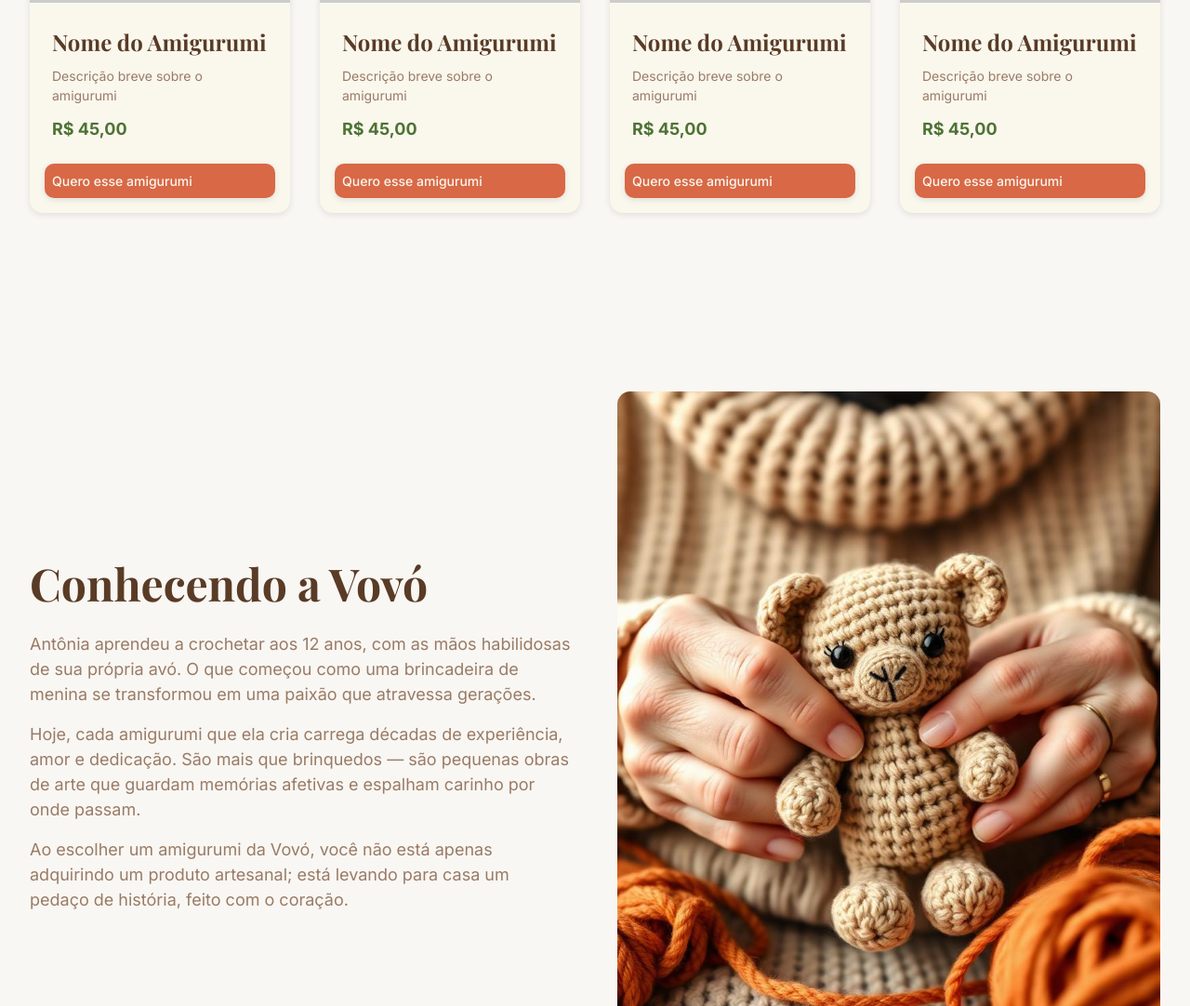
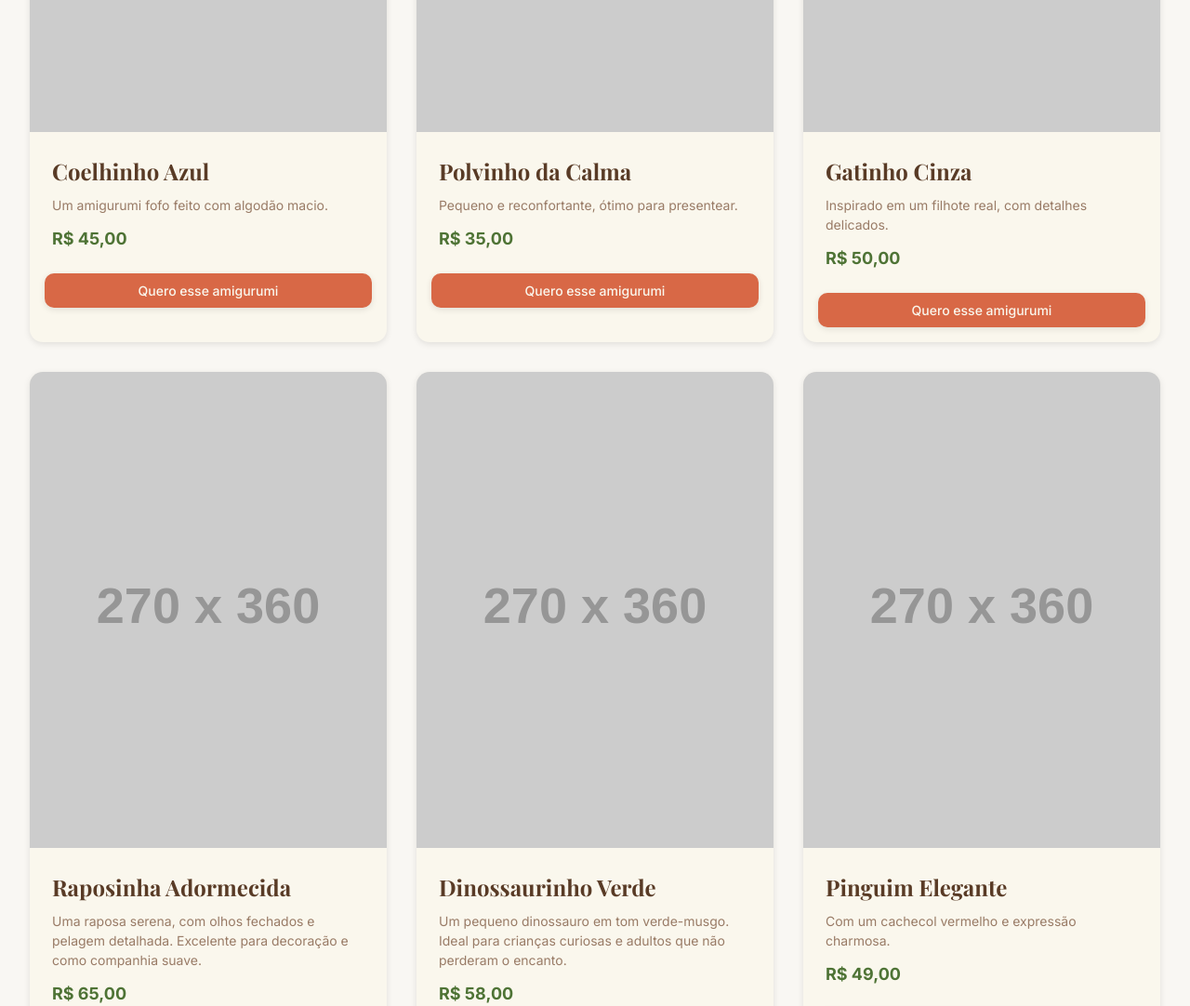
Before and after one commit to grazielle-marttdev/amigurumis-vovo, a plain HTML site: page index.html in a window 1280 px wide. Shown: the part 1234-2316 px from the top of the page at 93% size. Drawn offline with nearby package versions, Linux system fonts and the light colour scheme; placeholder pictures from the web are drawn by us; a web font is replaced by a local one.

Commit message:
feat: Implementa carregamento dinâmico de produtos
- Adiciona arquivo assets/data/products.json com dados dos produtos.

- Cria classes.js para gerar cards de produtos dinamicamente.

- Cria main.js para carregar produtos e renderizá-los na página.

- Atualiza index.html para usar o carregamento dinâmico e remove conteúdo estático.

- Ajusta css/components/products.css para melhor responsividade e alinhamento dos cards.

```diff
--- a/assets/data/products.json
+++ b/assets/data/products.json
@@ -0,0 +1,58 @@
+[
+    {
+        "nome": "Coelhinho Azul",
+        "descricao": "Um amigurumi fofo feito com algodão macio.",
+        "preco": "45,00",
+        "imagem": "https://placehold.co/270x360",
+        "whatsapp": "https://api.whatsapp.com/send?phone=5511999999999"
+    },
+    {
+        "nome": "Polvinho da Calma",
+        "descricao": "Pequeno e reconfortante, ótimo para presentear.",
+        "preco": "35,00",
+        "imagem": "https://placehold.co/270x360",
+        "whatsapp": "https://api.whatsapp.com/send?phone=5511988888888"
+    },
+    {
+        "nome": "Gatinho Cinza",
+        "descricao": "Inspirado em um filhote real, com detalhes delicados.",
+        "preco": "50,00",
+        "imagem": "https://placehold.co/270x360",
+        "whatsapp": "https://api.whatsapp.com/send?phone=5511977777777"
+    },
+    {
+        "nome": "Raposinha Adormecida",
+        "descricao": "Uma raposa serena, com olhos fechados e pelagem detalhada. Excelente para decoração e como companhia suave.",
+        "preco": "65,00",
+        "imagem": "https://placehold.co/270x360",
+        "whatsapp": "https://api.whatsapp.com/send?phone=5511966666666"
+    },
+    {
+        "nome": "Dinossaurinho Verde",
+        "descricao": "Um pequeno dinossauro em tom verde-musgo. Ideal para crianças curiosas e adultos que não perderam o encanto.",
+        "preco": "58,00",
+        "imagem": "https://placehold.co/270x360",
+        "whatsapp": "https://api.whatsapp.com/send?phone=5511955555555"
+    },
+    {
+        "nome": "Pinguim Elegante",
+        "descricao": "Com um cachecol vermelho e expressão charmosa.",
+        "preco": "49,00",
+        "imagem": "https://placehold.co/270x360",
+        "whatsapp": "https://api.whatsapp.com/send?phone=5511944444444"
+    },
+    {
+        "nome": "Suculentinha Amigurumi",
+        "descricao": "Perfeita para quem ama plantas, mas não quer regar nada.",
+        "preco": "30,00",
+        "imagem": "https://placehold.co/270x360",
+        "whatsapp": "https://api.whatsapp.com/send?phone=5511933333333"
+    },
+    {
+        "nome": "Urso Mel",
+        "descricao": "Um ursinho marrom-claro com laço de cetim amarelo.",
+        "preco": "55,00",
+        "imagem": "https://placehold.co/270x360",
+        "whatsapp": "https://api.whatsapp.com/send?phone=5511922222222"
+    }
+]
--- a/css/components/products.css
+++ b/css/components/products.css
@@ -21,6 +21,7 @@
     display: grid;
     grid-template-columns: repeat(1, 1fr);
     gap: 1.5rem;
+    flex-wrap: wrap;
     width: 100%;
 }
 
@@ -67,6 +68,7 @@
 }
 
 .btn.card {
+    text-align: center;
     font-size: 0.875rem;
     width: 100%;
 }
@@ -103,6 +105,6 @@
     }
 
     .work-gallery {
-        grid-template-columns: repeat(4, 1fr);
+        grid-template-columns: repeat(3, 1fr);
     }
 }
--- a/index.html
+++ b/index.html
@@ -58,64 +58,7 @@
             <h2 class="work-title section-title">Trabalhos da Vovó</h2>
             <p class="work-subtitle">Cada amigurumi é feito com carinho e atenção aos detalhes. Peças únicas que trazem alegria e afeto.</p>
 
-            <div class="work-gallery">
-                <div class="card">
-                    <img src="https://placehold.co/270x360" alt="">
-
-                    <div class="card-content">
-                        <h2 class="card-title">Nome do Amigurumi</h2>
-                        <p class="card-description">Descrição breve sobre o amigurumi</p>
-                        <span class="card-price">R$ 45,00</span>
-                    </div>
-
-                    <div class="btn-container">
-                        <button class="btn card">Quero esse amigurumi</button>
-                    </div>
-                </div>
-
-                <div class="card">
-                    <img src="https://placehold.co/270x360" alt="">
-
-                    <div class="card-content">
-                        <h2 class="card-title">Nome do Amigurumi</h2>
-                        <p class="card-description">Descrição breve sobre o amigurumi</p>
-                        <span class="card-price">R$ 45,00</span>
-                    </div>
-
-                    <div class="btn-container">
-                        <button class="btn card">Quero esse amigurumi</button>
-                    </div>
-                </div>
-
-                <div class="card">
-                    <img src="https://placehold.co/270x360" alt="">
-
-                    <div class="card-content">
-                        <h2 class="card-title">Nome do Amigurumi</h2>
-                        <p class="card-description">Descrição breve sobre o amigurumi</p>
-                        <span class="card-price">R$ 45,00</span>
-                    </div>
-
-                    <div class="btn-container">
-                        <button class="btn card">Quero esse amigurumi</button>
-                    </div>
-                </div>
-
-                <div class="card">
-                    <img src="https://placehold.co/270x360" alt="">
-
-                    <div class="card-content">
-                        <h2 class="card-title">Nome do Amigurumi</h2>
-                        <p class="card-description">Descrição breve sobre o amigurumi</p>
-                        <span class="card-price">R$ 45,00</span>
-                    </div>
-
-                    <div class="btn-container">
-                        <button class="btn card">Quero esse amigurumi</button>
-                    </div>
-                </div>
-
-            </div>
+            <div class="work-gallery" id="work-gallery"></div>
         </section>
 
         <!-- Seção Sobre -->
@@ -162,4 +105,6 @@
     </footer>
 </body>
 
+<script type="module" src="./js/main.js"></script>
+
 </html>
--- a/js/classes.js
+++ b/js/classes.js
@@ -0,0 +1,55 @@
+class cardProdutos {
+    constructor(produto) {
+        // guarda as informações
+        this.img = produto.imagem;
+        this.nome = produto.nome;
+        this.desc = produto.descricao;
+        this.preco = produto.preco;
+        this.link = produto.whatsapp;
+    }
+
+    gerarElemento() {
+        // Criar div principal
+        const card = document.createElement('div');
+        card.classList.add('card');
+
+        // Criar imagem
+        const imagem = document.createElement('img');
+        imagem.src = this.img;
+        imagem.alt = this.nome;
+
+        // Criar conteúdo do card
+        const conteudo = document.createElement('div');
+        conteudo.classList.add('card-content');
+
+        conteudo.innerHTML = `
+            <h2 class="card-title">${this.nome}</h2>
+            <p class="card-description">${this.desc}</p>
+            <span class="card-price">R$ ${this.preco}</span>
+        `;
+
+        // Criar o botão de Whatsapp
+        const botaoContainer = document.createElement('div');
+        botaoContainer.classList.add('btn-container');
+
+        const link = document.createElement('a');
+        link.href = this.link;
+        link.target = "_blank";
+        link.classList.add('btn', 'card');
+
+        link.textContent = "Quero esse amigurumi";
+
+        botaoContainer.appendChild(link);
+
+        // Montar o card final
+        card.appendChild(imagem);
+        card.appendChild(conteudo);
+        card.appendChild(botaoContainer);
+
+        // Retornar o card
+        return card;
+    }
+}
+
+// Permitir que outros arquivos usem essa classe
+export default cardProdutos;
--- a/js/main.js
+++ b/js/main.js
@@ -0,0 +1,27 @@
+import cardProdutos from "./classes.js";
+
+async function carregarProdutos() {
+    // Pega o JSON
+    const resposta = await fetch("./assets/data/products.json");
+
+    // Converte o JSON para o objeto
+    const produtos = await resposta.json();
+
+    return produtos;
+}
+
+async function iniciar() {
+    // Seleciona o container onde os card vão aparecer (no HTML)
+    const container = document.querySelector('#work-gallery');
+
+    // Carrega dados
+    const listaProdutos = await carregarProdutos();
+
+    // Para cada produto do JSON, cria um card e adiciona na página
+    listaProdutos.forEach(produto => {
+        const card = new cardProdutos(produto).gerarElemento();
+        container.appendChild(card);
+    });
+}
+
+iniciar();
```
